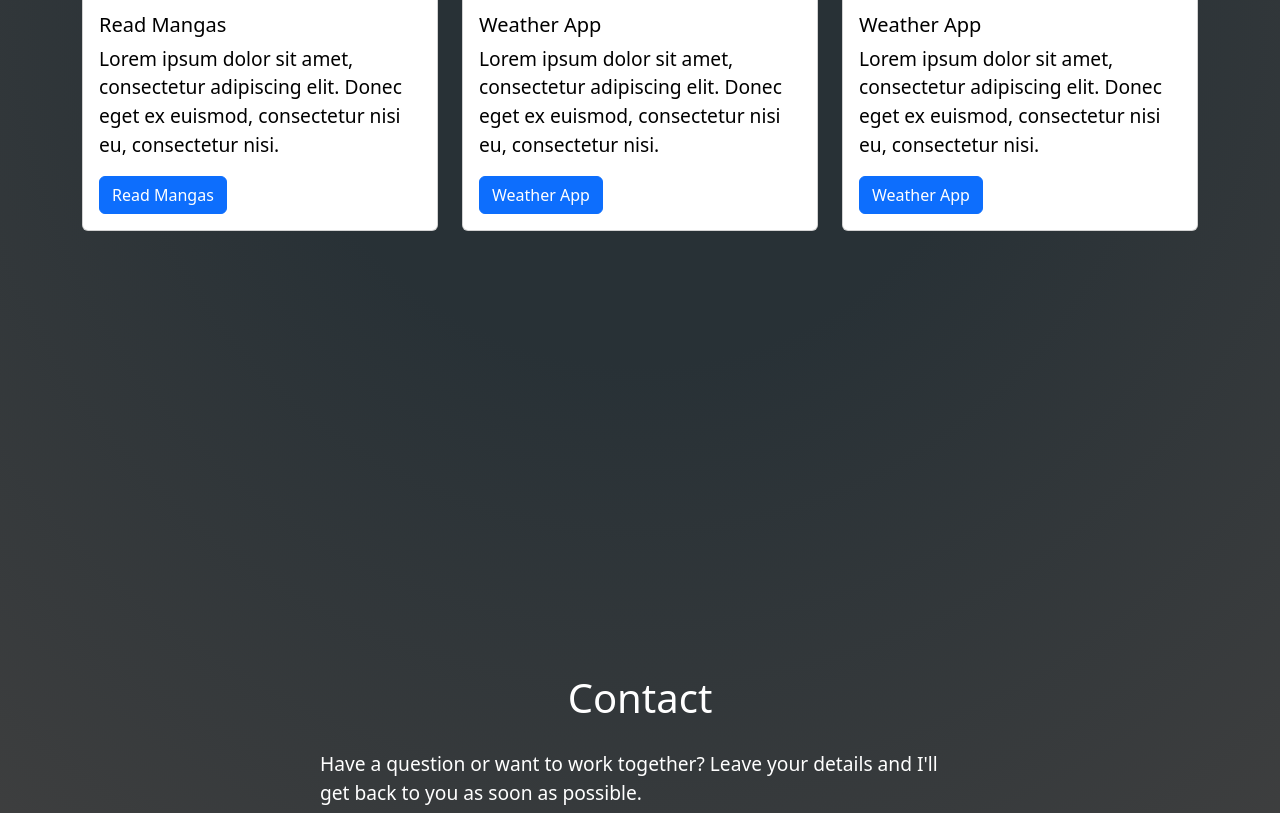
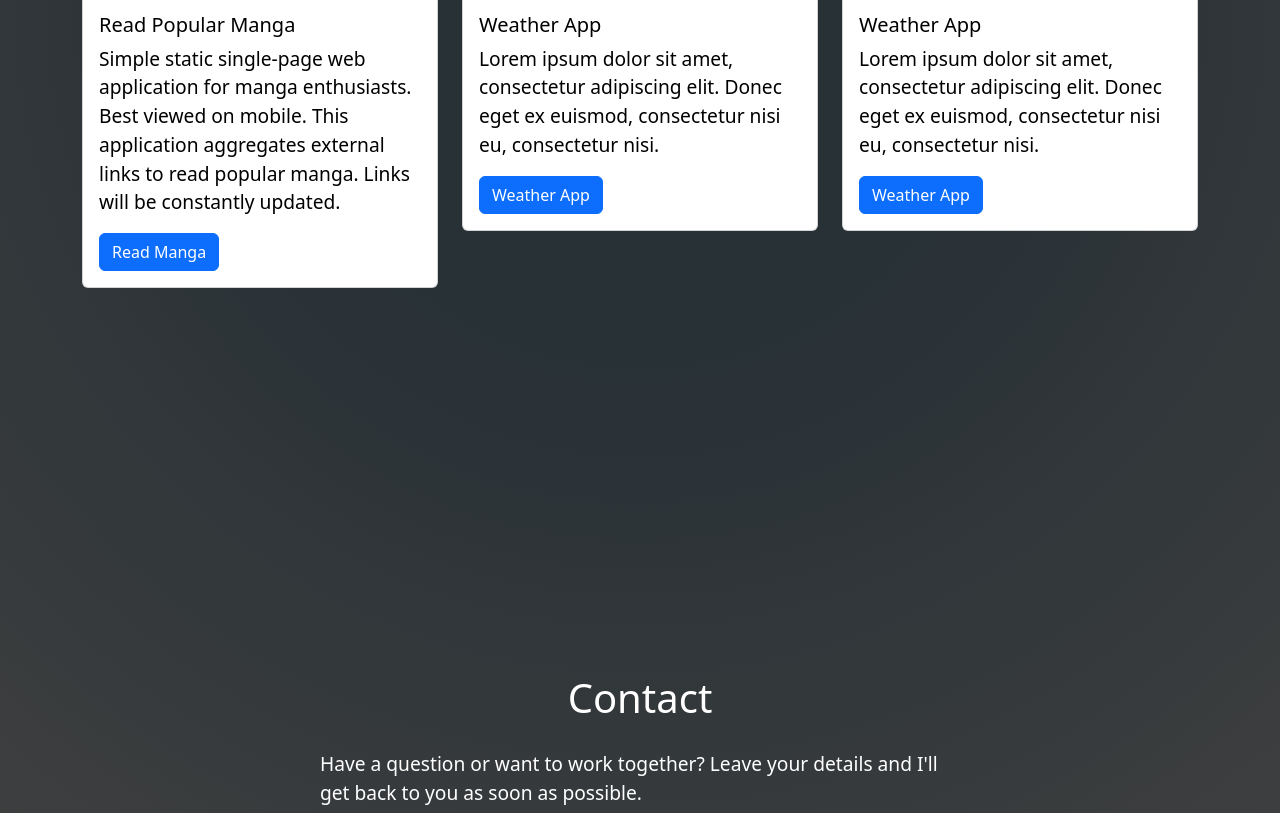
Before and after one commit to anorga/portfolio-site, a plain HTML site: page index.html in a window 1280 px wide. Shown: the part 1247-2060 px from the top of the page. Drawn offline with nearby package versions, Linux system fonts and the light colour scheme.

Commit message:
Update index.html

```diff
--- a/index.html
+++ b/index.html
@@ -62,12 +62,11 @@
                     <div class="card">
                         <img src="assets/readmangas.xyz.png" alt="project photo" class="card-img-top">
                         <div class="card-body">
-                            <h5 class="card-title">Read Mangas</h5>
+                            <h5 class="card-title">Read Popular Manga</h5>
                             <p class="card-text">
-                                Lorem ipsum dolor sit amet, consectetur adipiscing elit. Donec eget ex euismod,
-                                consectetur nisi eu, consectetur nisi.
+                                Simple static single-page web application for manga enthusiasts. Best viewed on mobile. This application aggregates external links to read popular manga. Links will be constantly updated.
                             </p>
-                            <a href="https://github.com/anorga/manga-react-app" class="btn btn-primary">Read Mangas</a>
+                            <a href="https://github.com/anorga/manga-react-app" class="btn btn-primary">Read Manga</a>
                         </div>
                     </div>
                 </div>
```
